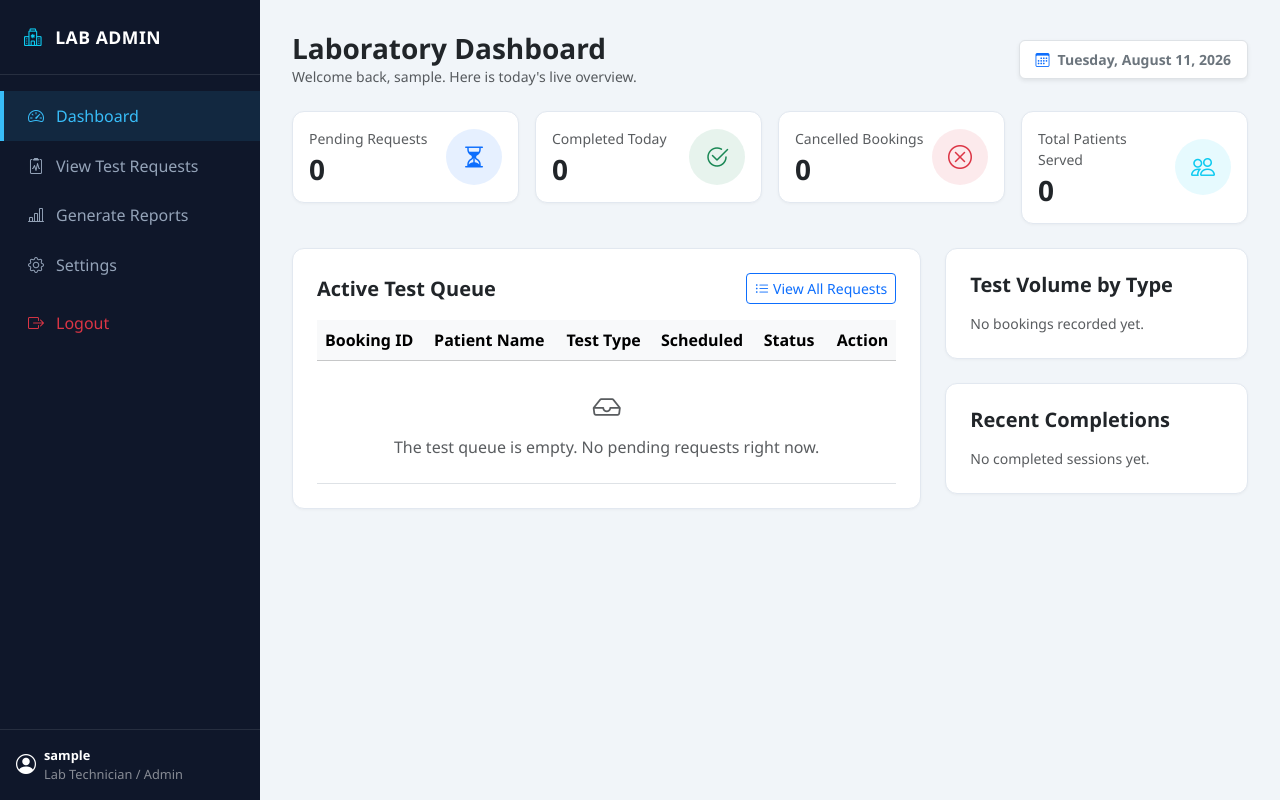
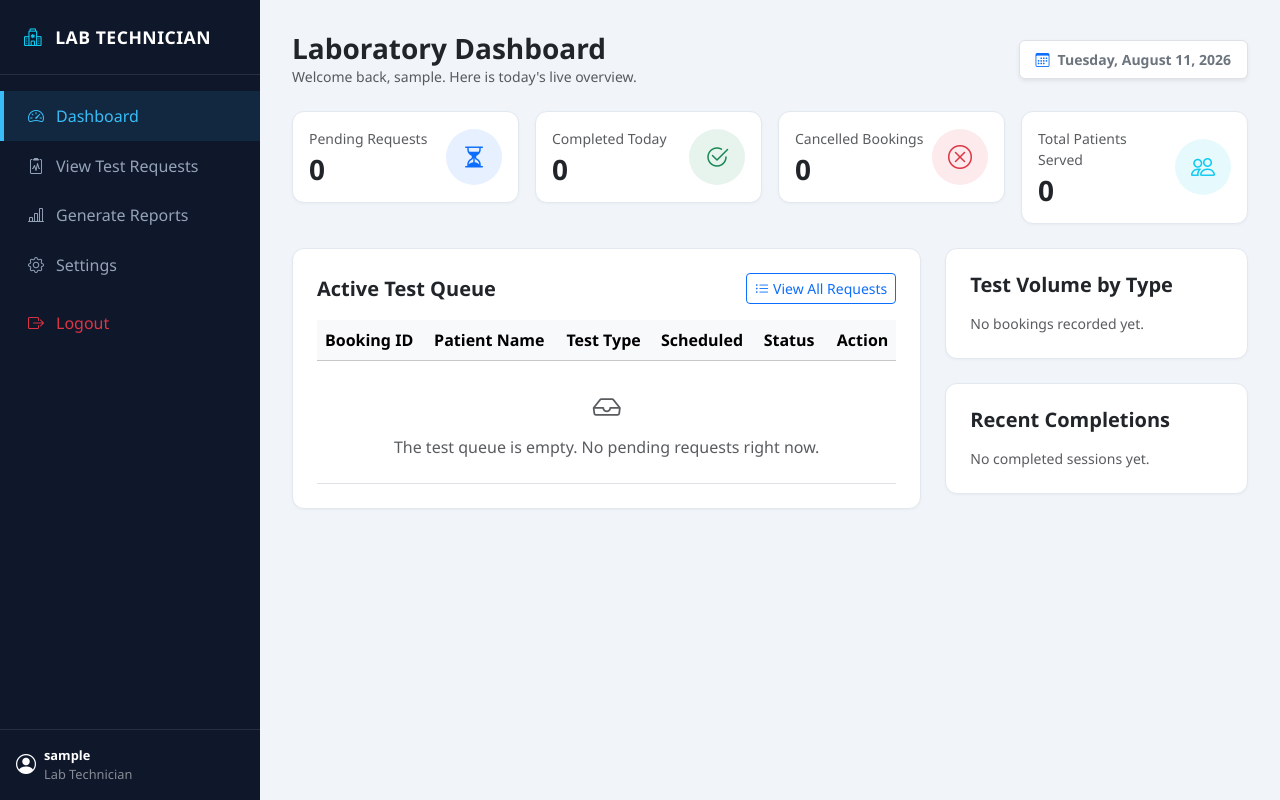
Before and after one commit to Ashagiri/Hos-Lab-Era, a Django app: page /dashboard/technician/ in a window 1280 px wide. Run offline with Django 5.2, Linux system fonts and the light colour scheme; the visitor is signed in with stand-in values (Sample User, id 1); data comes from the database, SQL or seed files in the repository; data that the repository does not hold is empty.

Commit message:
feat: Update sidebar labels to reflect technician role

```diff
--- a/core/templates/laboratory/technician.html
+++ b/core/templates/laboratory/technician.html
@@ -151,7 +151,7 @@
       <div class="sidebar d-flex flex-column">
         <div class="brand">
           <i class="bi bi-hospital text-info me-2"></i>
-          <span>LAB ADMIN</span>
+          <span>LAB TECHNICIAN</span>
         </div>
 
         <nav class="nav flex-column mt-3">
@@ -178,7 +178,7 @@
             <i class="bi bi-person-circle me-2 fs-5 text-white"></i>
             <div class="user-details">
               <div class="text-white fw-bold">{{ request.user.username }}</div>
-              <div>Lab Technician / Admin</div>
+              <div>Lab Technician </div>
             </div>
           </div>
         </div>
```
